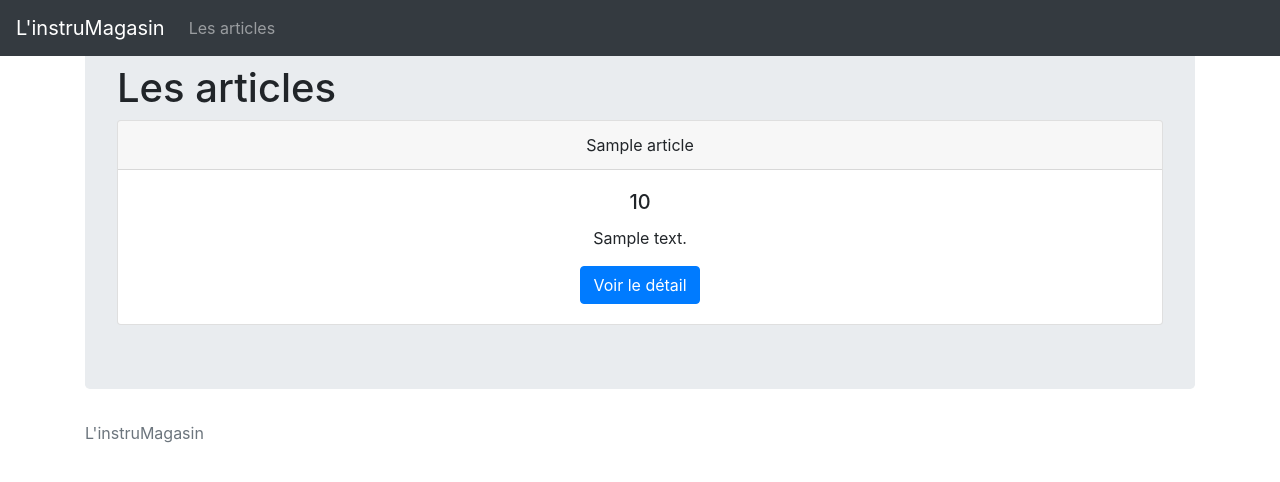
After one commit to Runolf/Sell_Instrument_ProjectWeb, a PHP site: the page made by project/views/articles.php in a window 1280 px wide. The commit adds this page. Shown: the top 482 px of the page. Run offline with PHP 8.4, Linux system fonts and the light colour scheme; the template is opened without the code that fills it: most values are stand-ins (such as "Sample title", 1, 10 or a date in 2020); data that the repository does not hold is empty; some libraries are stand-ins or nearby versions.

Commit message:
add articles model + view + controller

```diff
--- /dev/null
+++ b/project/views/articles.php
@@ -0,0 +1,20 @@
+<?php ob_start() ?>
+    <div class="card-deck">
+    <?php foreach($articles as $article):?>
+        <div class="card text-center">
+          <div class="card-header">
+              <?=$article['nom']?>
+          </div>
+          <div class="card-body">
+              <h5 class="card-title"><?=$article['prix']?></h5>
+              <p class="card-text"><?=$article['description']?></p>
+              <a href="<?=ROOT_PATH.'article/'.$article['nom']?>" class="btn btn-primary">Voir le détail</a>
+          </div>
+        </div>
+      <?php endforeach?>
+    </div>
+<?php
+$title="Les articles";
+$content = ob_get_clean();
+include 'includes/template.php';
+?>
--- a/project/views/includes/template.php
+++ b/project/views/includes/template.php
@@ -18,7 +18,7 @@
 
             <div class="collapse navbar-collapse" id="navbarCollapse">
                 <ul class="navbar-nav mr-auto">
-                    <li class="nav-item"><a class="nav-link" href="">Les articles</a></li>
+                    <li class="nav-item"><a class="nav-link" href="<?=ROOT_PATH?>articles">Les articles</a></li>
                 </ul>
             </div>
         </nav>
```
Also changed, not shown: project/controllers/articles.php (added, +7 -0 lines), project/models/articles.php (+43 -24 lines).
